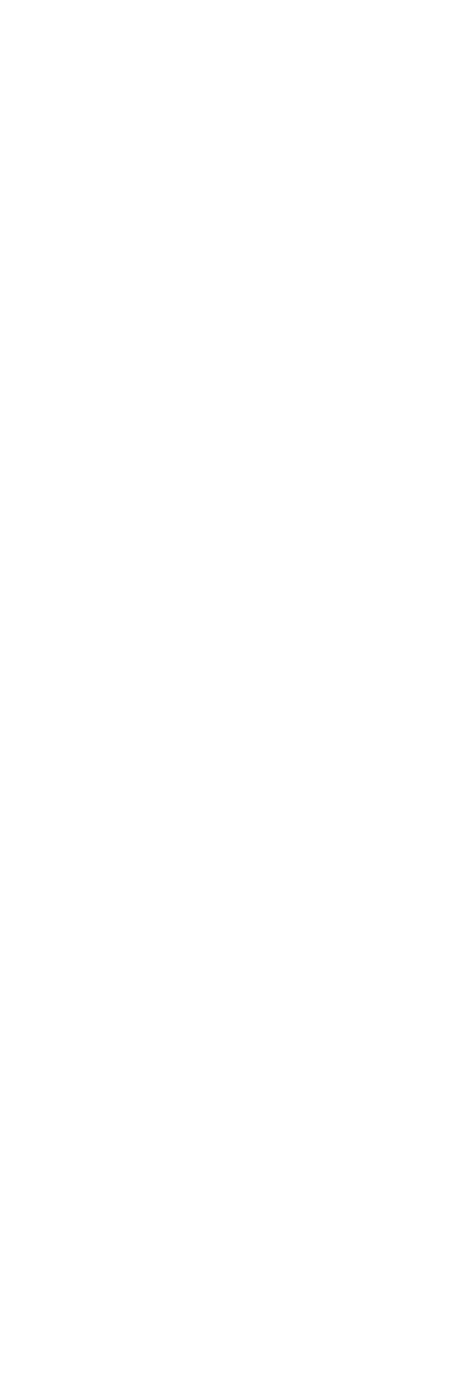
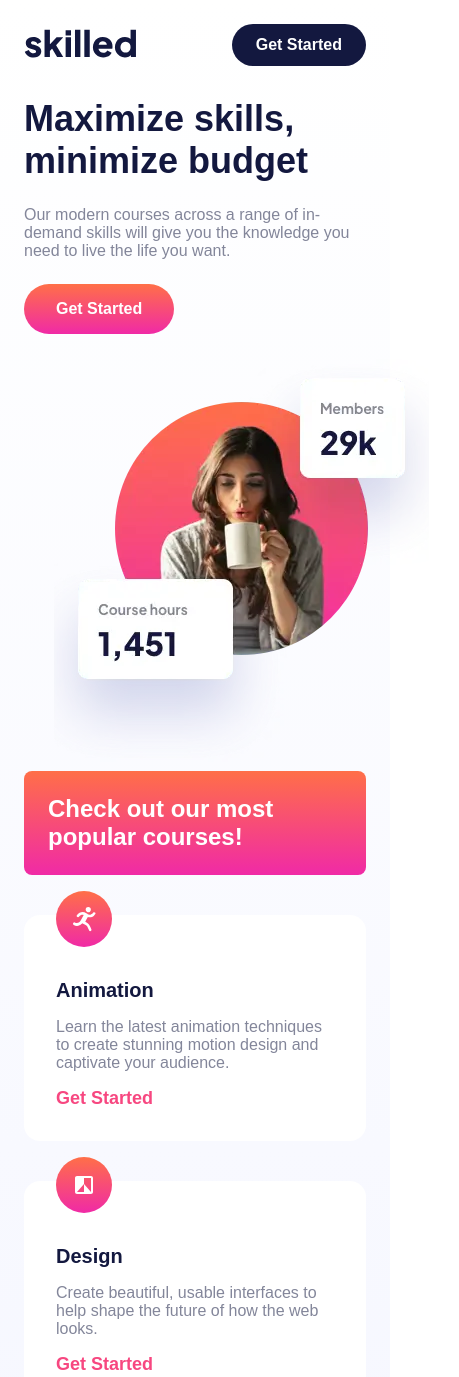
Before and after one commit to coffeeslammer/skilled-elearning-landing-page, a plain HTML site: page index.html in a window 390 px wide. Shown: the top 1377 px of the page, 459 px wide, since content can reach past the window. Before the commit the page ends 844 px from the top, so only its background shows below. Drawn offline with Linux system fonts and the light colour scheme.

Commit message:
finished mobile version

```diff
--- a/index.html
+++ b/index.html
@@ -14,32 +14,70 @@
     <div class="container">
         <header>
             <nav>
-
+                <a href="#"><img src="./images/logo-dark.svg" alt="skilled logo"></a>
+                <button class="btn=started">Get Started</button>
             </nav>
         </header>
         <main>
             <div class="container-main-info">
-
+                <h1>Maximize skills, <br>minimize budget</h1>
+                <p>Our modern courses across a range of in-demand skills will give you the
+                    knowledge you need to live the life you want.</p>
             </div>
+            <button class="btn-started-gradient-orange">Get Started</button>
             <div class="container-main-image">
-
+                <img src="./images/image-hero-mobile.webp" alt="">
             </div>
 
         </main>
         <article class="article-container">
-            <aside></aside>
-            <article></article>
-            <article></article>
-            <article></article>
-            <article></article>
-            <article></article>
+            <aside>
+                <p>Check out our most popular courses!</p>
+            </aside>
+            <article class="animation article-base-design">
+                <img class="icons" src="./images/icon-animation.svg" alt="running man stick figure">
+                <h2>Animation</h2>
+                <p>Learn the latest animation techniques to create stunning motion
+                    design and captivate your audience.</p>
+                <a href="#">Get Started</a>
+            </article>
+            <article class="design article-base-design">
+                <img class="icons" src="./images/icon-design.svg" alt="design icon">
+                <h2>Design</h2>
+                <p>Create beautiful, usable interfaces to help shape the future of
+                    how the web looks.</p>
+                <a href="#">Get Started</a>
+            </article>
+            <article class="photography article-base-design">
+                <img class="icons" src="./images/icon-photography.svg" alt="camera">
+                <h2>Photography</h2>
+                <p>Explore critical fundamentals like lighting, composition, and focus
+                    to capture exceptional photos.</p>
+                <a href="#">Get Started</a>
+            </article>
+            <article class="crypto article-base-design">
+                <img class="icons" src="./images/icon-crypto.svg" alt="crypto icon">
+                <h2>Crypto</h2>
+                <p>All you need to know to get started investing in crypto. Go from beginner
+                    to advanced with this 54 hour course.</p>
+                <a href="#">Get Started</a>
+            </article>
+            <article class="business article-base-design">
+                <img class="icons" src="./images/icon-business.svg" alt="briefcase icon">
+                <h2>Business</h2>
+                <p>A step-by-step playbook to help you start, scale, and sustain your business
+                    without outside investment.</p>
+                <a href="#">Get Started</a>
+            </article>
         </article>
-        <footer>
-            <nav>
+    </div>
+    <footer>
+        <nav>
+            <a href="#"><img src="./images/logo-light.svg" alt="skilled logo"></a>
+            <button class="btn-started-gradient-blue">Get Started</button>
+        </nav>
+    </footer>
 
-            </nav>
-        </footer>
-    </div>
 
 </body>
 
--- a/styles/style.css
+++ b/styles/style.css
@@ -25,7 +25,121 @@ h3 {
     padding: 0;
 }
 
+a {
+    text-decoration: none;
+}
 
 body {
     font-family: 'Plus Jakarta Sans', sans-serif;
 }
+
+.container {
+    background-image: linear-gradient(to top, #f1f3ff, #FFFFFF);
+    padding: 1.5rem;
+}
+
+header nav {
+    display: flex;
+    justify-content: space-between;
+    align-items: center;
+}
+
+button {
+    color: #FFFFFF;
+    border: none;
+    font-weight: 700;
+    font-size: 1rem;
+    padding: .75rem 1.5rem;
+    border-radius: 2rem;
+}
+
+header button {
+    background-color: #13183F;
+
+}
+
+h1 {
+    color: #13183F;
+    font-size: 2.25rem;
+    font-weight: 700;
+    margin-top: 2rem;
+    margin-bottom: 1.5rem;
+}
+
+main p {
+    color: #83869A;
+}
+
+.btn-started-gradient-orange {
+    background-image: linear-gradient(to top, #F02AA6, #FF6F48);
+    margin-top: 1.5rem;
+    margin-bottom: 1.5rem;
+    padding: 1rem 2rem;
+}
+
+.article-container {
+    display: grid;
+    gap: 2.5rem;
+    margin-bottom: 4rem;
+}
+
+aside {
+    background-image: linear-gradient(to top, #F02AA6, #FF6F48);
+    color: #FFFFFF;
+    font-size: 1.5rem;
+    font-weight: 700;
+    padding: 1.5rem;
+    border-radius: .5rem;
+}
+
+.article-base-design {
+    position: relative;
+    background-color: #FFFFFF;
+    border-radius: 1rem;
+    padding-left: 2rem;
+    padding-right: 2rem;
+    padding-bottom: 2rem;
+}
+
+.icons {
+    position: absolute;
+    top: -1.5rem;
+}
+
+.article-base-design h2 {
+    font-size: 1.25rem;
+    color: #13183F;
+    margin-top: 4rem;
+}
+
+.article-base-design p {
+    padding-top: 1rem;
+    padding-bottom: 1rem;
+    color: #83869A;
+}
+
+.article-base-design a {
+    color: #F74780;
+    font-weight: 700;
+    font-size: 1.125rem;
+    /* padding-bottom: 2rem; */
+}
+
+footer {
+    background-color: #13183F;
+    padding-top: 2rem;
+    padding-bottom: 2rem;
+}
+
+footer nav {
+    display: flex;
+    justify-content: space-between;
+    align-items: center;
+    padding-left: 1.5rem;
+    padding-right: 1.5rem;
+}
+
+footer button {
+    background-image: linear-gradient(to bottom, #4851FF, #F02AA6);
+
+}
```
